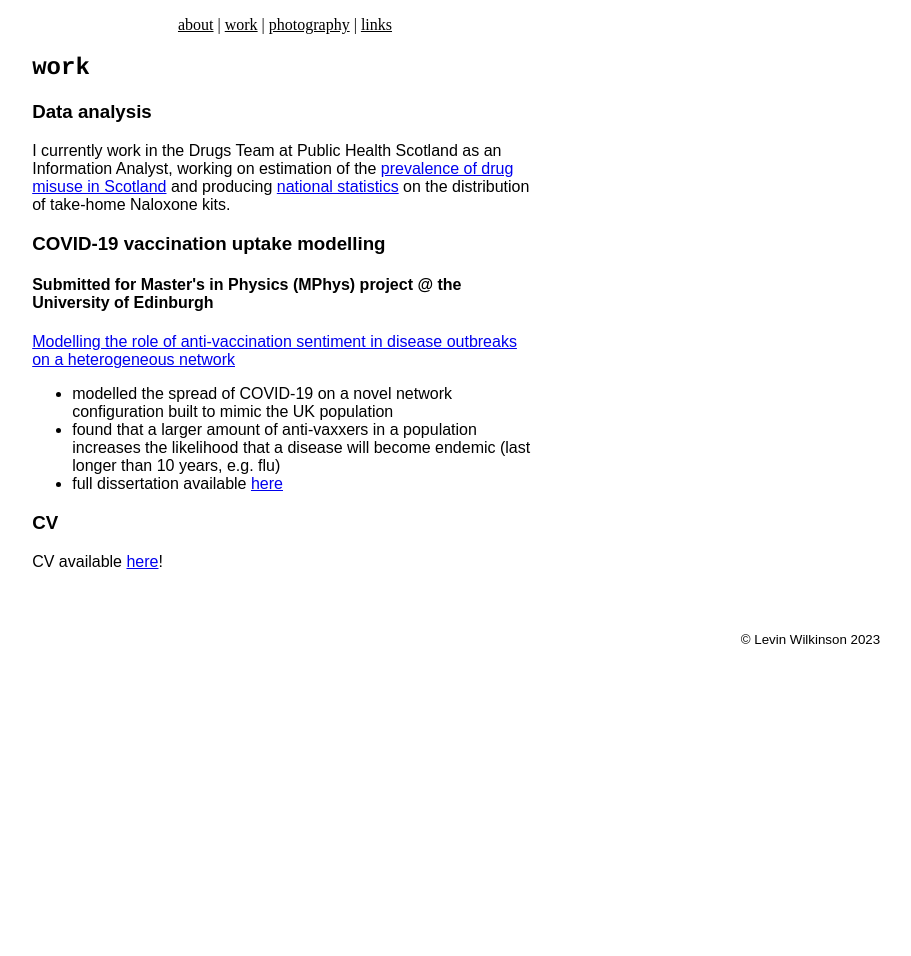
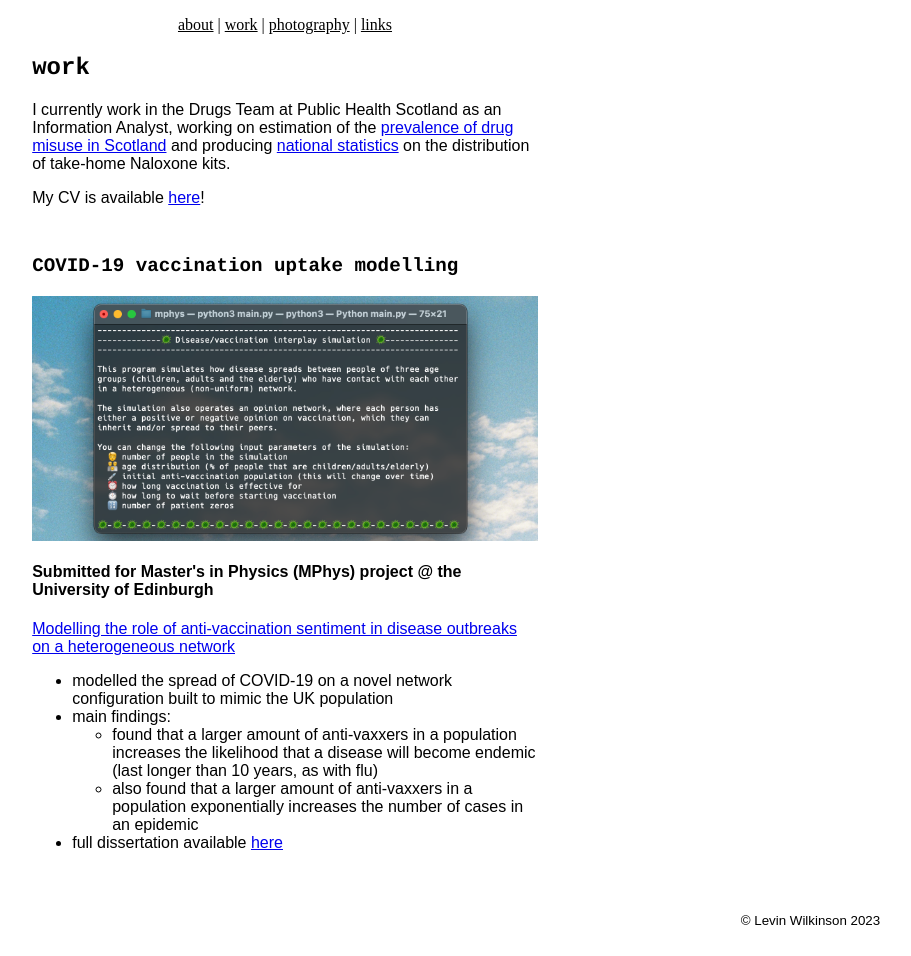
Before and after one commit to lwilko/lwilko.github.io, an Eleventy site: page src/pages/work/index.njk in a window 1280 px wide. Shown: the part 47-1003 px from the top of the page, without its empty margins (355-1266 px from the left). Before the commit the page ends 800 px from the top, so only its background shows below. Built offline with nearby package versions, Linux system fonts and the light colour scheme; Eleventy itself is replaced by a stand-in of ours; files that its build step writes are made by us from their sources.

Commit message:
Update work page

```diff
--- a/src/pages/work/index.njk
+++ b/src/pages/work/index.njk
@@ -7,21 +7,23 @@ layout: 'layout_pages.njk'
 <article id="work" class="side-padding" aria-labelledby="work_h2">
     <div class="main-body">
         <h2 id="work_h2">work</h2>
-        <h3>Data analysis</h3>
         <p>I currently work in the Drugs Team at Public Health Scotland as an Information Analyst, working on estimation of the <a class="external-link" href="https://publichealthscotland.scot/our-areas-of-work/substance-use/data-and-intelligence/prevalence-of-problematic-drug-use-in-scotland/" aria-label="Link to the drug prevalence project webpage" rel="external">prevalence of drug misuse in Scotland</a> and producing <a class="external-link" href="https://publichealthscotland.scot/publications/national-naloxone-programme-scotland-annual/national-naloxone-programme-scotland-monitoring-report-201920-202021/" aria-label="Link to the most recent release Naloxone annual publication" rel="external">national statistics</a> on the distribution of take-home Naloxone kits.
+        <p>My CV is available <a href="./files/Levin Wilkinson CV.pdf">here</a>!</p>
         <h3>COVID-19 vaccination uptake modelling</h3>
+        <img src="{{'/assets/images/mphys.png' | url }}" alt="Graph showing a positive correlation between amount of anti-vaccination people in a population and airborne outbreak size"/>
         <h4>Submitted for Master's in Physics (MPhys) project @ the University of Edinburgh</h4>
         <a class="external-link" href="https://github.com/lwilko/mphys" aria-label="Link to the COVID project GitHub page" rel="external">Modelling the role of anti-vaccination sentiment in disease outbreaks on a heterogeneous network</a>
         <p>
             <ul>
                 <li>modelled the spread of COVID-19 on a novel network configuration built to mimic the UK population</li>
-                <li>found that a <span type="emph">larger amount of anti-vaxxers</span> in a population increases the likelihood that a disease will become endemic (last longer than 10 years, e.g. flu)</li>
+                <li>main findings:</li>
+                <ul>
+                    <li>found that a larger amount of anti-vaxxers in a population <span type="emph">increases the likelihood that a disease will become endemic</span> (last longer than 10 years, as with flu)
+                    <li>also found that a larger amount of anti-vaxxers in a population <span type="emph">exponentially increases the number of cases</span> in an epidemic</li>
+                </ul>
                 <li>full dissertation available <a href="{{  '/assets/pdfs/mphys_dissertation.pdf' | url }}" aria-label="Link to MPhys dissertation">here</a></li>
             </ul>
         </p>
-
-        <h3>CV</h3>
-        <p>CV available <a href="./files/Levin Wilkinson CV.pdf">here</a>!</p>
     </div>
 
 </article>
--- a/src/styles/style.css
+++ b/src/styles/style.css
@@ -14,6 +14,13 @@ h2 {
     font-family: "Andale Mono", Courier, monospace;
     font-size: 1.5em;
     text-align: left;
+}
+
+h3 {
+    font-family: "Andale Mono", Courier, monospace;
+    font-size: 1.2em;
+    text-align: left;
+    padding-top: 1.5em;
 }
 
 /* Header styles */
```
Also changed, not shown: src/assets/images/mphys.png (added), 3 other files.
